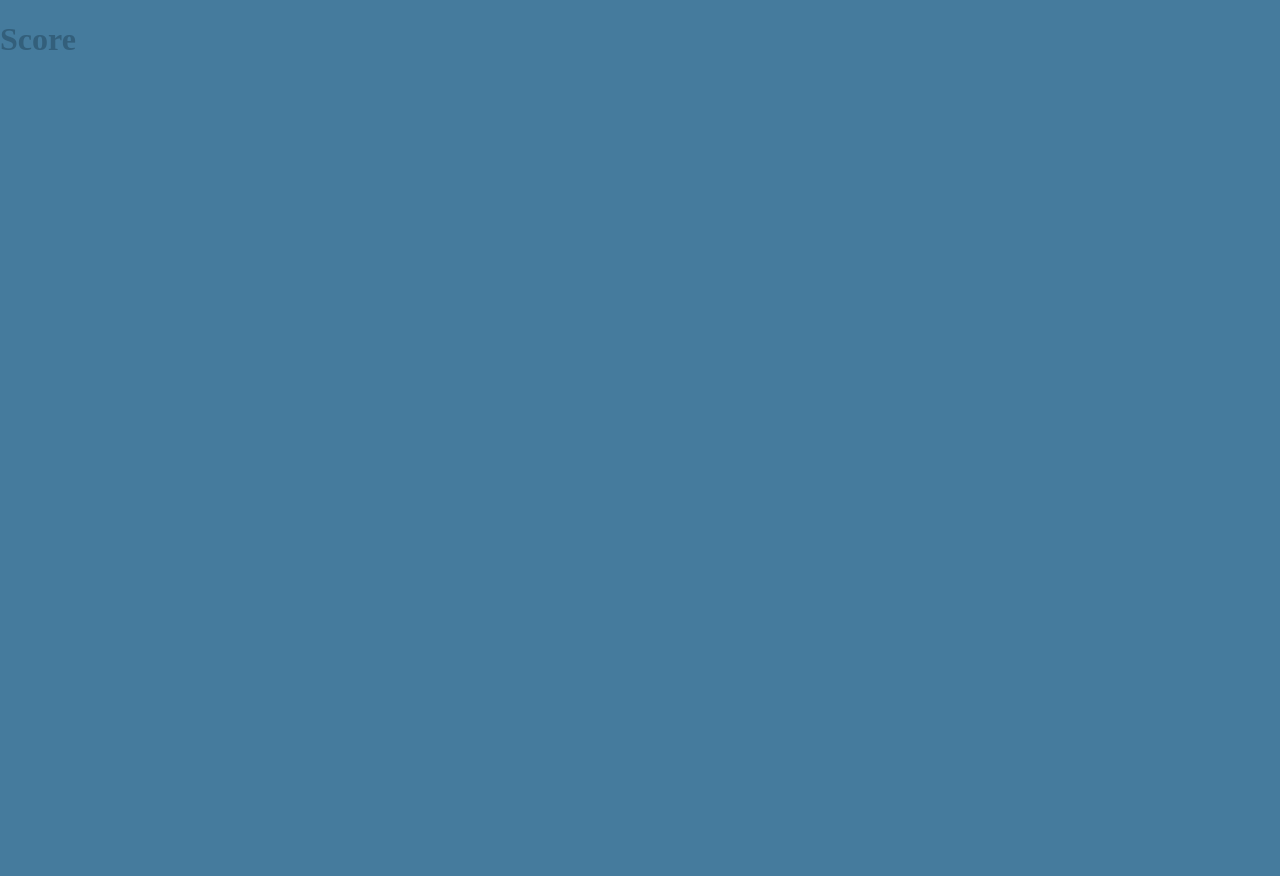
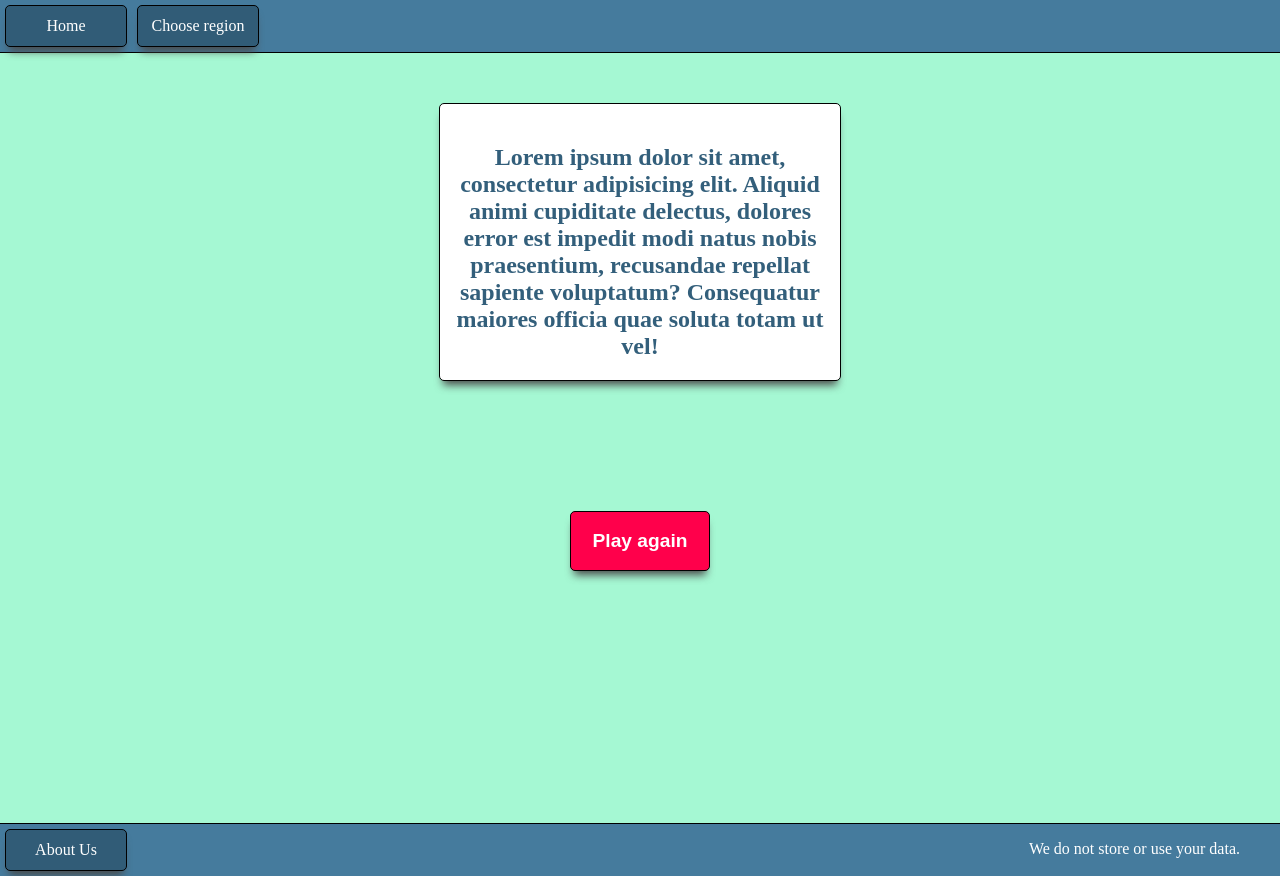
Before and after one commit to TomaszMuchaDev/Quiz, a plain HTML site: page score.html in a window 1280 px wide. Before the commit the page ends 800 px from the top, so only its background shows below. Drawn offline with Linux system fonts and the light colour scheme.

Commit message:
score.html layout added.

```diff
--- a/index.js
+++ b/index.js
@@ -5,6 +5,7 @@ const pointsMessage = document.getElementById("pointsMessage");
 const nameInput = document.getElementById("nameInput");
 const btnHowToPlayPage = document.getElementById("btnHowToPlay");
 const btnAbout = document.getElementById("btnAbout");
+const btnScore = document.getElementById("btnScore");
 
 let name;
 
@@ -39,6 +40,11 @@ if(btnAbout){
     btnAbout.addEventListener("click", handleAboutRedirection);
 }
 
+
+if(btnScore){
+    btnScore.addEventListener("click", handleScoreRedirection)
+}
+
 function handleLogin() {
        const userFromLocalStorage = localStorage.getItem(name);
        if(userFromLocalStorage)
@@ -63,3 +69,7 @@ function handleHowToPlayRedirection (){
 function handleAboutRedirection (){
     window.location.href = "./index.html";
 }
+
+function handleScoreRedirection (){
+    window.location.href = "./chooseRegion.html";
+}
--- a/score.html
+++ b/score.html
@@ -6,7 +6,28 @@
     <title>Score</title>
 </head>
 <body>
-<h1>Score</h1>
+<header>
+    <nav>
+        <a href="./index.html">Home</a>
+        <a href="./chooseRegion.html">Choose region</a>
+    </nav>
+    <p id="pointsMessage"></p>
+</header>
+<main class="infoPages">
+    <article class="infoArticle">
+        <h1>Lorem ipsum dolor sit amet, consectetur adipisicing elit.
+            Aliquid animi cupiditate delectus, dolores error est impedit
+            modi natus nobis praesentium, recusandae repellat sapiente voluptatum?
+            Consequatur maiores officia quae soluta totam ut vel!</h1>
+    </article>
+    <section class="buttonBottom">
+        <button id="btnScore">Play again</button>
+    </section>
+</main>
+<footer>
+    <a href="./about.html">About Us</a>
+    <p id="footerMessage">We do not store or use your data.</p>
+</footer>
 </body>
 <script src="index.js"></script>
 </html>
```
